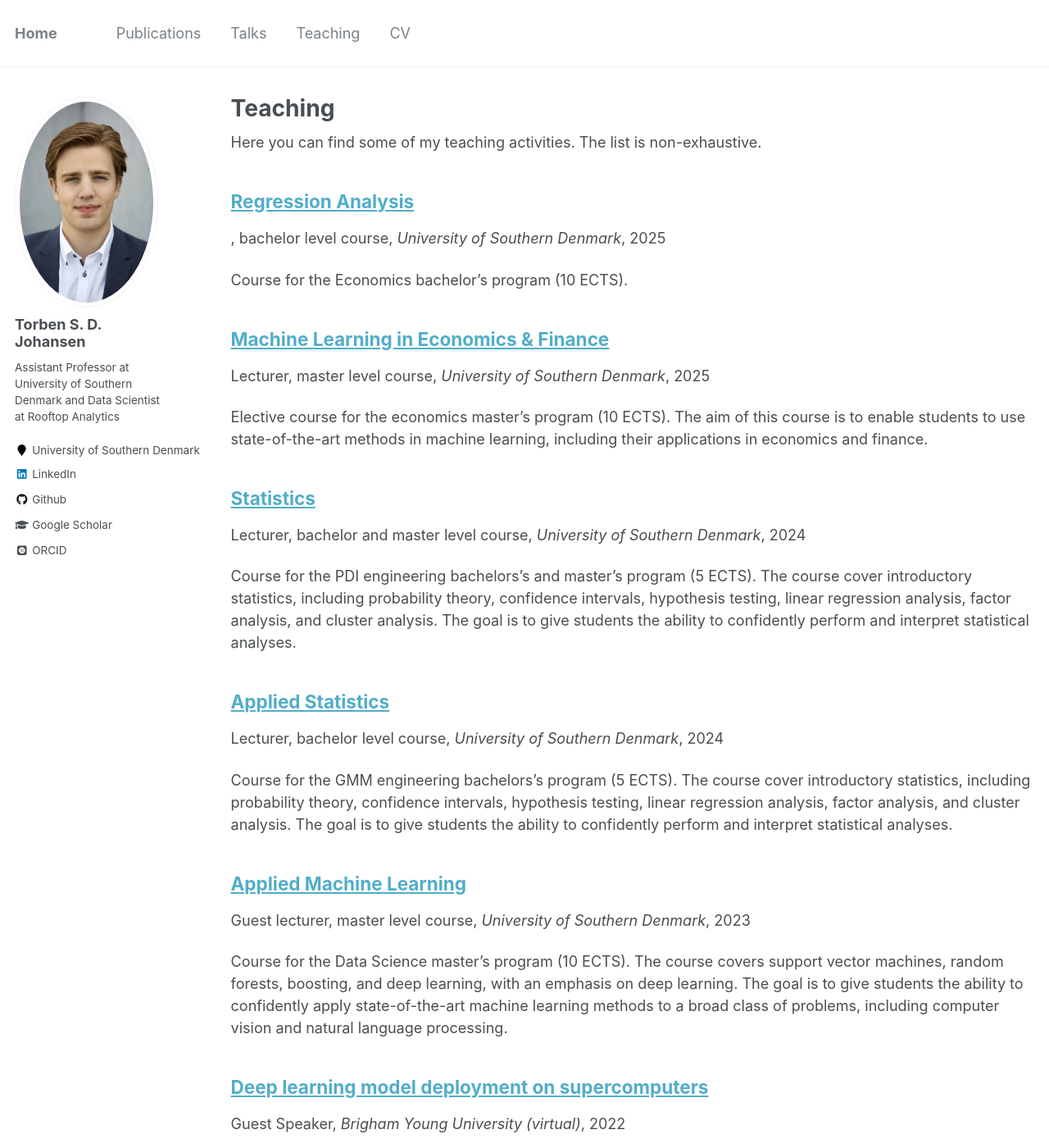
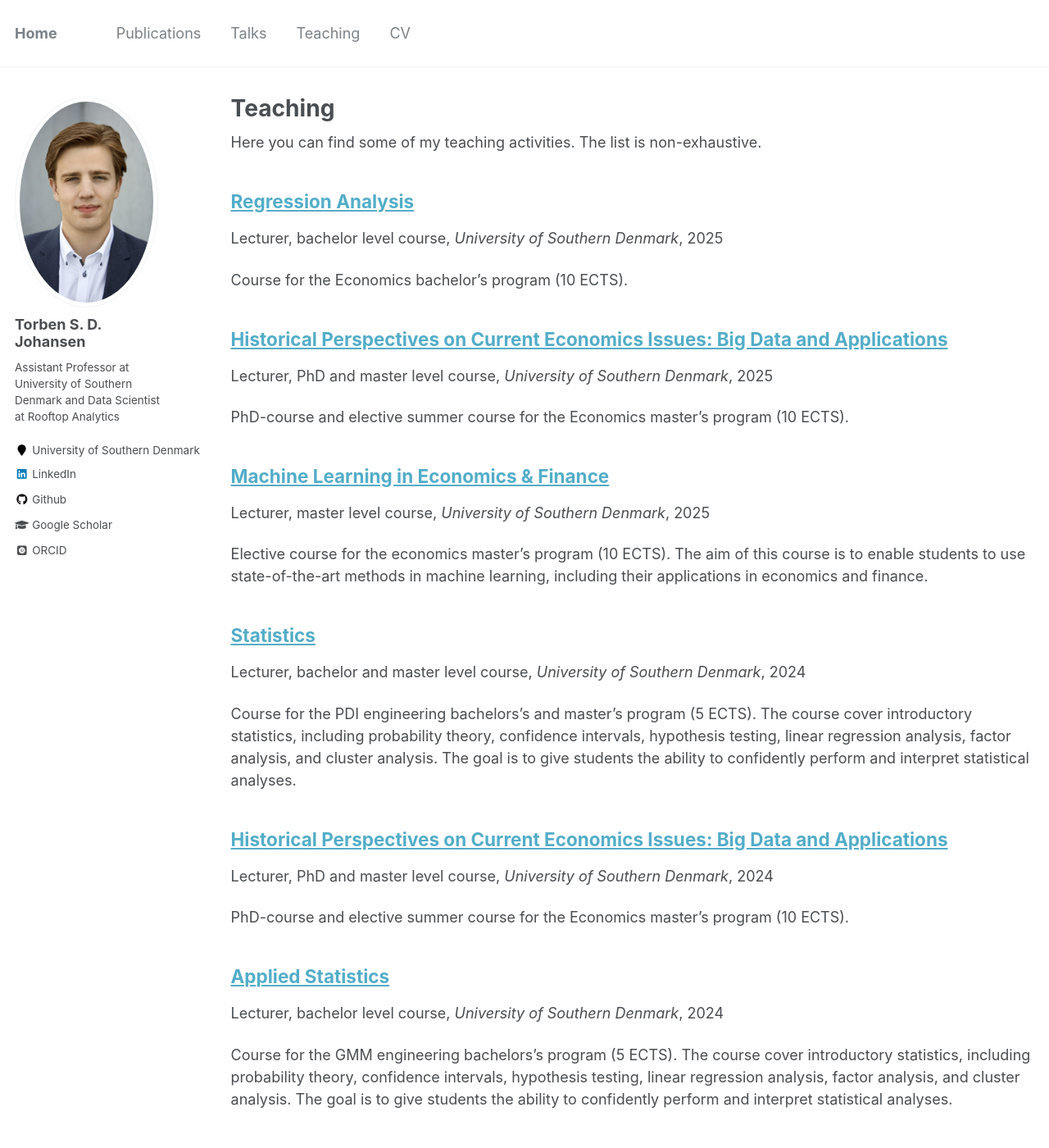
Before and after one commit to TorbenSDJohansen/TorbenSDJohansen.github.io, a Jekyll site: the page built from _pages/teaching.html, in a window 1280 px wide and 1400 px high. Shown: the whole window at 82% size. Built offline with Jekyll 4.4.1, drawn with Linux system fonts in a browser that asks for light colours; some web fonts are replaced.

Commit message:
additional teaching

```diff
--- /dev/null
+++ b/_teaching/big-data-2024.md
@@ -0,0 +1,13 @@
+---
+title: "Historical Perspectives on Current Economics Issues: Big Data and Applications"
+collection: teaching
+type: "Lecturer, PhD and master level course"
+permalink: /teaching/big-data-2024
+venue: "University of Southern Denmark"
+date: 2024-08-16
+location: "Odense, Denmark"
+---
+
+PhD-course and elective summer course for the Economics master's program (10 ECTS).
+
+One of multiple lecturers, responsible for teaching machine learning methods.
--- /dev/null
+++ b/_teaching/big-data-2025.md
@@ -0,0 +1,13 @@
+---
+title: "Historical Perspectives on Current Economics Issues: Big Data and Applications"
+collection: teaching
+type: "Lecturer, PhD and master level course"
+permalink: /teaching/big-data-2025
+venue: "University of Southern Denmark"
+date: 2025-08-14-2025-08-15
+location: "Odense, Denmark"
+---
+
+PhD-course and elective summer course for the Economics master's program (10 ECTS).
+
+One of multiple lecturers, responsible for teaching machine learning methods.
--- a/_teaching/regressions-analysis-2025.md
+++ b/_teaching/regressions-analysis-2025.md
@@ -1,7 +1,7 @@
 ---
 title: "Regression Analysis"
 collection: teaching
-type: ", bachelor level course"
+type: "Lecturer, bachelor level course"
 permalink: /teaching/regressions-analysis-2025
 venue: "University of Southern Denmark"
 date: 2025-09-01-2026-01-31
```
